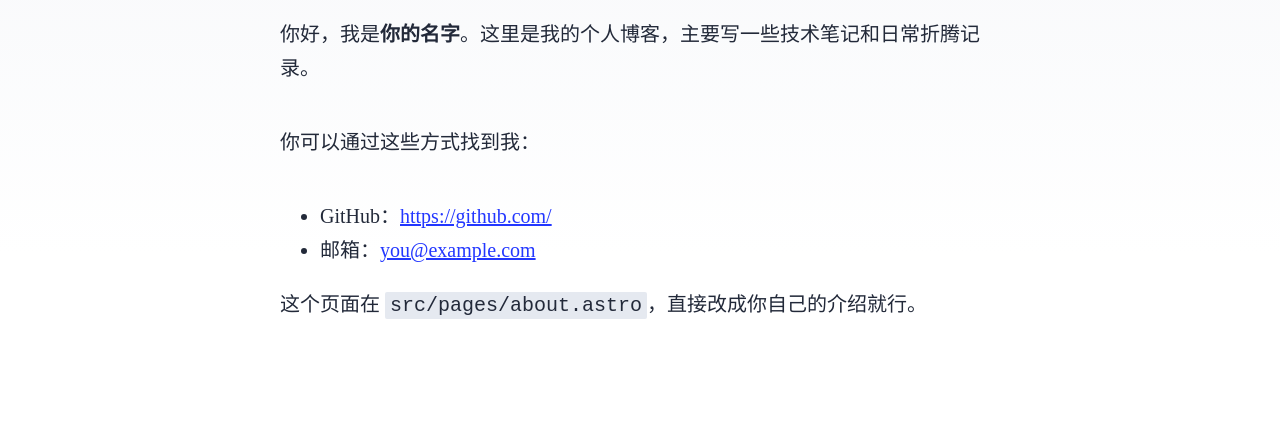
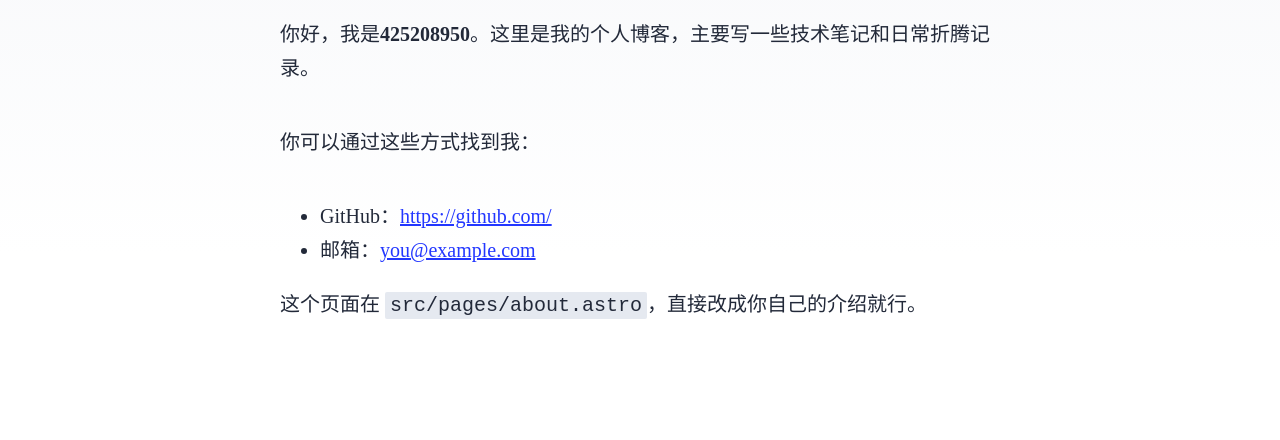
Before and after one commit to g425208950-alt/g425208950-alt.github.io, an Astro site: page /about in a window 1280 px wide. Shown: the part 346-786 px from the top of the page. Built offline with nearby package versions, Linux system fonts and the light colour scheme; Astro itself is replaced by a stand-in of ours.

Commit message:
chore: fill in about page with some info

```diff
--- a/src/pages/about.astro
+++ b/src/pages/about.astro
@@ -5,7 +5,7 @@ import Layout from '../layouts/BlogPost.astro';
 
 <Layout title="关于" description="关于我和这个博客" pubDate={new Date('2024-01-01')}>
 	<p>
-		你好，我是<strong>你的名字</strong>。这里是我的个人博客，主要写一些技术笔记和日常折腾记录。
+		你好，我是<strong>425208950</strong>。这里是我的个人博客，主要写一些技术笔记和日常折腾记录。
 	</p>
 
 	<p>你可以通过这些方式找到我：</p>
```
